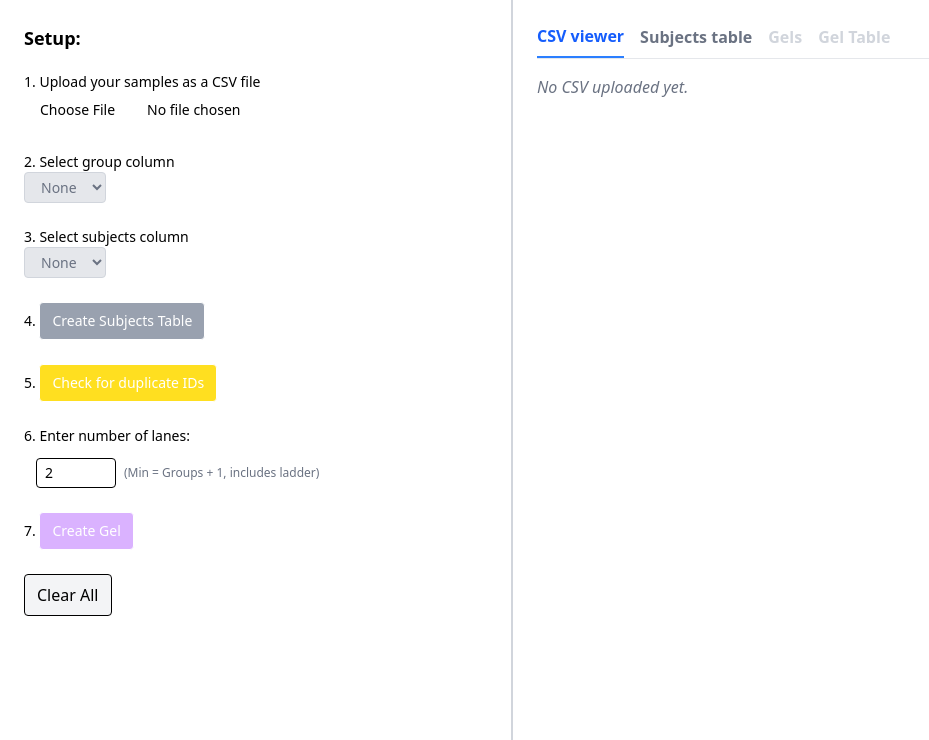
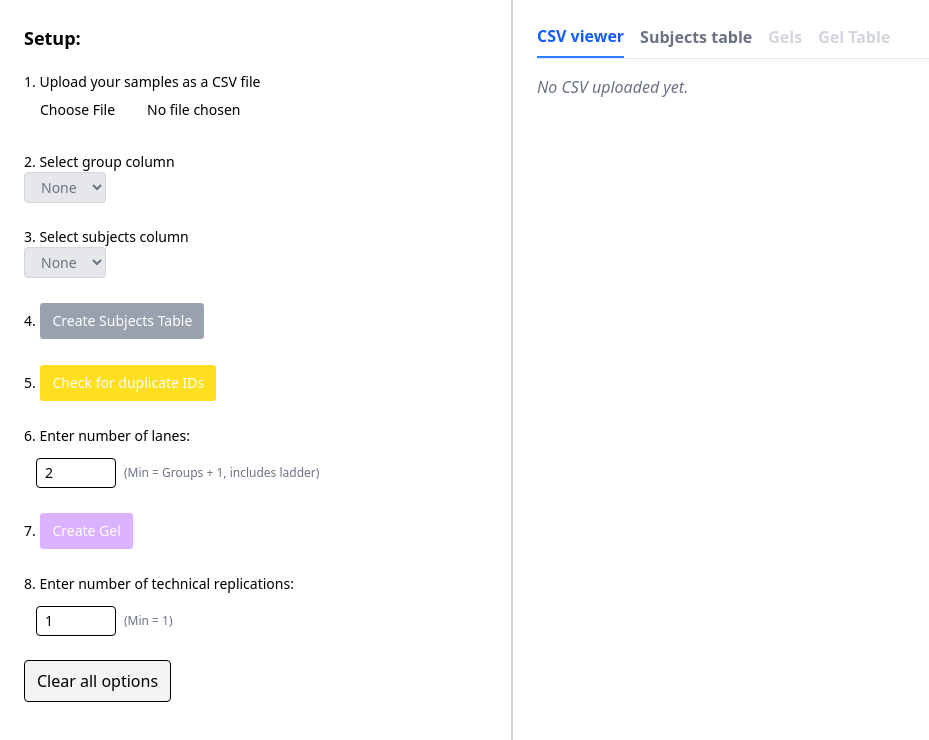
Before and after one commit to ucsf-ferguson-lab/blotrig_rewrite, a React (Vite) app in the folder blotrig/: page / in a window 1280 px wide. Shown: the top 740 px of the page, without its empty margins (0-929 px from the left). Built offline with nearby package versions, Linux system fonts and the light colour scheme.

Commit message:
Create technical replicates

```diff
--- a/blotrig/src/components/GelSidebar.tsx
+++ b/blotrig/src/components/GelSidebar.tsx
@@ -20,6 +20,8 @@ interface GelSidebarProps {
   numLanes: number;
   setNumLanes: React.Dispatch<React.SetStateAction<number>>;
   isCreateGelDisabled: boolean;
+  numReplications: number;
+  setNumReplications: React.Dispatch<React.SetStateAction<number>>;
 }
 
 export function GelSidebar({
@@ -38,6 +40,8 @@ export function GelSidebar({
   setNumLanes,
   isCreateGelDisabled,
   subjectsTable,
+  numReplications,
+  setNumReplications,
 }: GelSidebarProps) {
   //calculate num groups (for minLanes & gel generate)
   const numGroups = Object.keys(subjectsTable).length;
@@ -159,6 +163,30 @@ export function GelSidebar({
             Create Gel
           </button>
         </li>
+
+        {/* technical replications */}
+        <li>
+          <label htmlFor="numReplications">
+            Enter number of technical replications:
+          </label>
+
+          <div className="flex items-center space-x-2 mb-2 mt-3 mx-3">
+            <input
+              id="numReplications"
+              type="number"
+              min={1}
+              value={numReplications}
+              onChange={(e) =>
+                setNumReplications(
+                  Math.max(parseInt(e.target.value, 10) || 1, 1),
+                )
+              }
+              className="w-20 border px-2 py-1 rounded"
+            />
+
+            <span className="text-xs text-gray-500">(Min = 1)</span>
+          </div>
+        </li>
       </ol>
 
       <div className="mt-6 flex space-x-2">
@@ -167,10 +195,12 @@ export function GelSidebar({
           onClick={() => {
             setGroupsCol("None");
             setSubjectsCol("None");
+            setNumLanes(minLanes);
+            setNumReplications(1);
           }}
           className="px-3 py-2 border rounded bg-gray-100 hover:bg-gray-200"
         >
-          Clear All
+          Clear all options
         </button>
       </div>
     </div>
--- a/blotrig/src/components/GelTable.tsx
+++ b/blotrig/src/components/GelTable.tsx
@@ -11,6 +11,7 @@ export function GelTable({ rows }: { rows: GelTableRow[] }) {
           <th className="border p-2">Sample ID</th>
           <th className="border p-2">Group</th>
           <th className="border p-2">Gel</th>
+          <th className="border p-2">Technical Replication</th>
           <th className="border p-2">Lane</th>
           <th className="border p-2">Protein Quant</th>
         </tr>
@@ -21,6 +22,7 @@ export function GelTable({ rows }: { rows: GelTableRow[] }) {
             <td className="border p-2">{row.sample_id}</td>
             <td className="border p-2">{row.group}</td>
             <td className="border p-2">{row.gel}</td>
+            <td className="border p-2">{row.technical_replicate}</td>
             <td className="border p-2">{row.lane}</td>
             <td className="border p-2">{row.protein_quant}</td>
           </tr>
--- a/blotrig/src/logic/export.ts
+++ b/blotrig/src/logic/export.ts
@@ -3,21 +3,21 @@ import { type GelTableRow, type SubjectsTable } from "./models";
 export function buildGelTableRows(
   subjectsTable: SubjectsTable,
   gels: (string | number)[][],
-) {
+  numReplicates: number,
+): GelTableRow[] {
   const groupNames = Object.keys(subjectsTable);
-  const rows: GelTableRow[] = [];
+  const baseRows: Omit<GelTableRow, "technical_replicate">[] = []; //added in addTechnicalReplicates
 
   gels.forEach((gel, gelIdx) => {
     gel.forEach((subjectId, laneIdx) => {
       const subjectIdStr = String(subjectId);
 
-      //find group, may be undefined for ladder
+      // find group, may be undefined if ladder
       const group = groupNames.find((grp) =>
         subjectsTable[grp].includes(subjectIdStr),
       );
 
-      //include ladder (group can be undefined, lane still shown)
-      rows.push({
+      baseRows.push({
         sample_id: subjectIdStr,
         group: group ?? "Ladder",
         gel: gelIdx + 1,
@@ -27,5 +27,24 @@ export function buildGelTableRows(
     });
   });
 
-  return rows;
+  return addTechnicalReplicates(baseRows, numReplicates);
 }
+
+//show all rows for replicate 1 before 2
+function addTechnicalReplicates(
+  rows: Omit<GelTableRow, "technical_replicate">[],
+  numReplicates: number,
+): GelTableRow[] {
+  const replicatedRows: GelTableRow[] = [];
+
+  for (let r = 1; r <= numReplicates; r++) {
+    rows.forEach((row) => {
+      replicatedRows.push({
+        ...row,
+        technical_replicate: r,
+      });
+    });
+  }
+
+  return replicatedRows;
+}
--- a/blotrig/src/logic/models.ts
+++ b/blotrig/src/logic/models.ts
@@ -10,6 +10,7 @@ export interface GelTableRow {
   sample_id: string;
   group: string;
   gel: number;
+  technical_replicate: number;
   lane: number;
   protein_quant: string;
 }
--- a/blotrig/src/routes/GelMain.tsx
+++ b/blotrig/src/routes/GelMain.tsx
@@ -33,8 +33,9 @@ export function GelMain() {
   const [gels, setGels] = useState<(string | number)[][]>([]);
   const canDownloadSubjects = Object.keys(subjectsTable).length > 0;
 
-  //user input for lane count (2=min allowed)
+  //user input for lane count (min=2), technical replications (min=1)
   const [numLanes, setNumLanes] = useState<number>(2);
+  const [numReplications, setNumReplications] = useState<number>(1);
 
   useEffect(() => {
     const groupsCount = Object.keys(subjectsTable).length;
@@ -193,7 +194,7 @@ export function GelMain() {
 
   const canShowSamples = gels.length > 0;
   const gelTableRows: GelTableRow[] = canShowSamples
-    ? buildGelTableRows(subjectsTable, gels)
+    ? buildGelTableRows(subjectsTable, gels, numReplications)
     : [];
 
   return (
@@ -216,6 +217,8 @@ export function GelMain() {
         numLanes={numLanes}
         setNumLanes={setNumLanes}
         isCreateGelDisabled={isCreateGelDisabled}
+        numReplications={numReplications}
+        setNumReplications={setNumReplications}
       />
 
       <div className="w-full md:w-3/5 bg-white border-l border-gray-300 p-6 flex flex-col">
```
